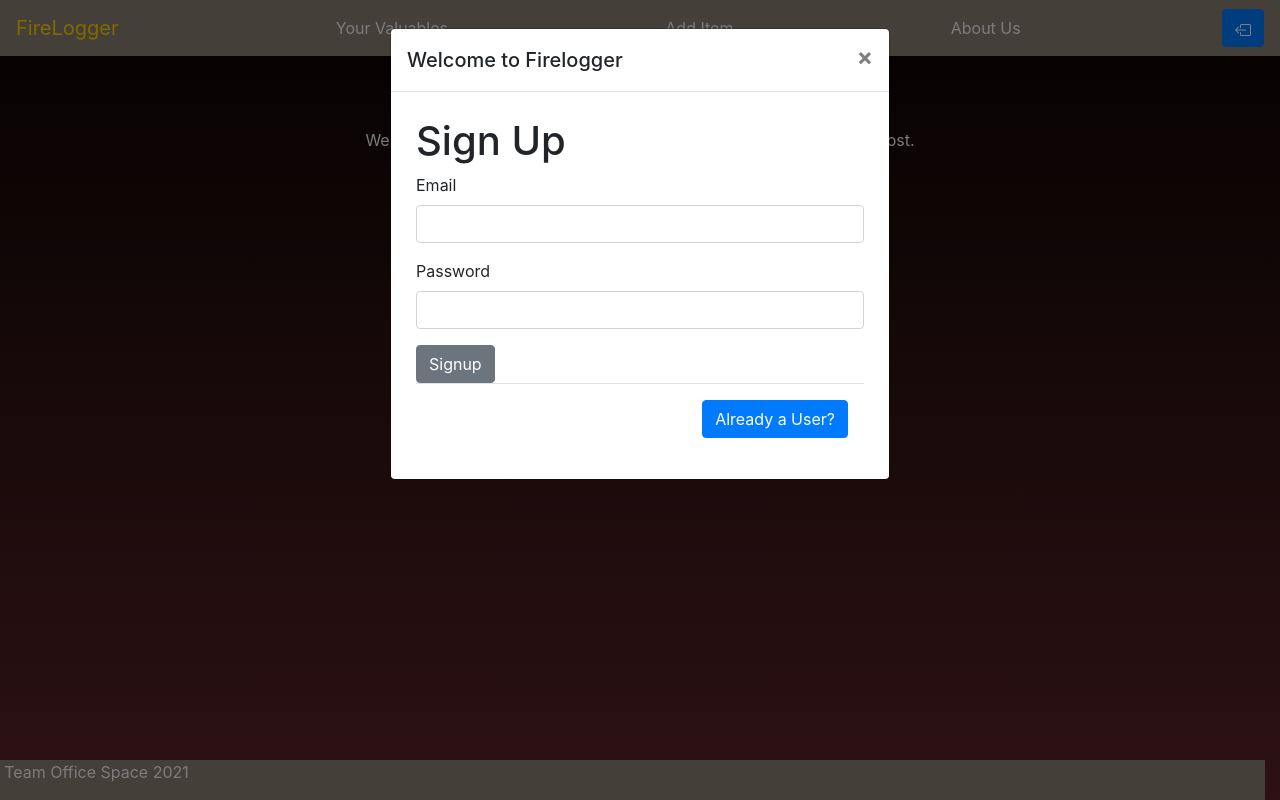
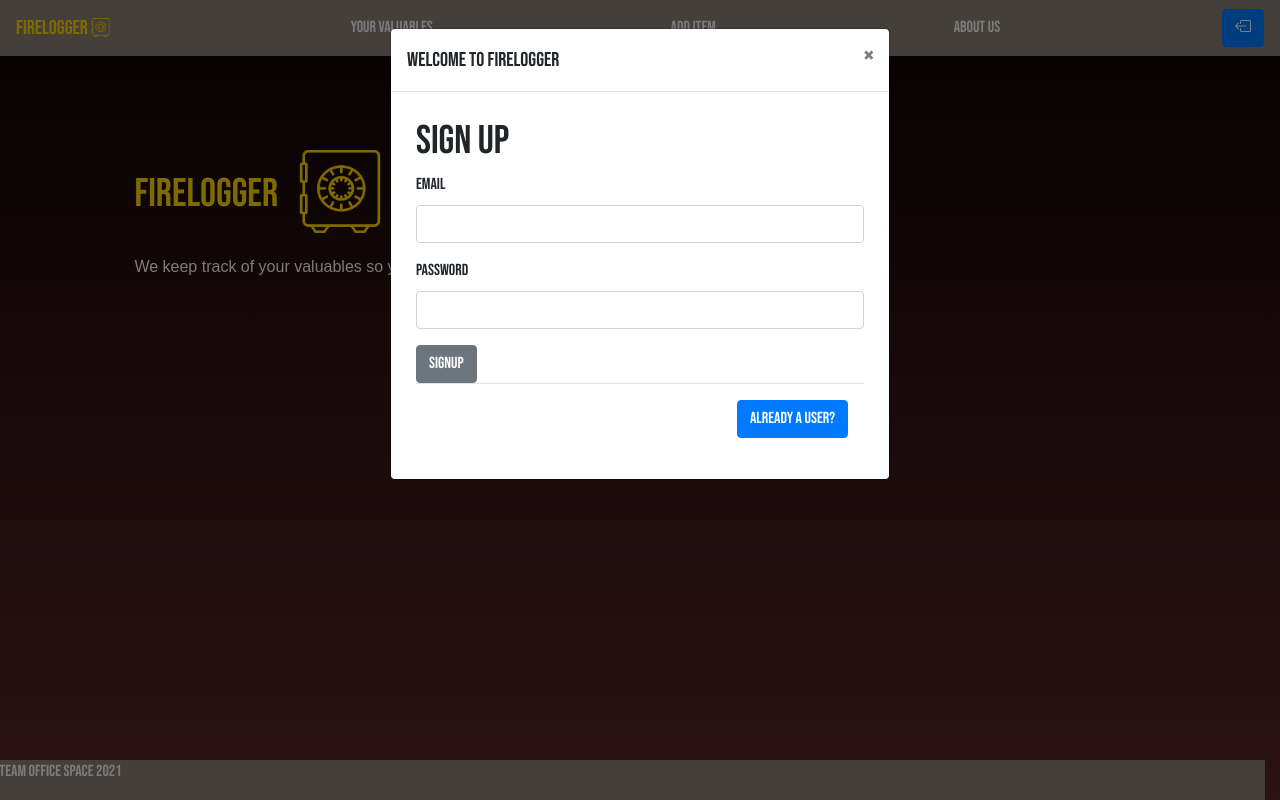
Before and after one commit to davison-robie/fireloggerclient, a React (Create React App) app: page / in a window 1280 px wide. Built offline with nearby package versions, Linux system fonts and the light colour scheme.

Commit message:
logo and font draft

```diff
--- a/public/index.html
+++ b/public/index.html
@@ -24,6 +24,8 @@
       work correctly both with client-side routing and a non-root public URL.
       Learn how to configure a non-root public URL by running `npm run build`.
     -->
+    <link rel="preconnect" href="https://fonts.gstatic.com">
+    <link href="https://fonts.googleapis.com/css2?family=Bebas+Neue&family=Roboto&display=swap" rel="stylesheet">
     <title>React App</title>
   </head>
   <body>
--- a/src/App.css
+++ b/src/App.css
@@ -1,15 +1,18 @@
 .App {
   text-align: center;
+  font-family: 'Bebas Neue', cursive;
 }
 
 body {
   background: linear-gradient(#090302, #5A2328);
+  font-family: 'Bebas Neue', cursive;
   background-repeat: no-repeat;
   min-height: 100vh;
 }
 
 .header {
   background-color: #8A7E72;
+  font-family: 'Bebas Neue', cursive;
 }
 
 .brand {
@@ -30,9 +33,23 @@ body {
 
 .main {
   color: #F7F7F7 !important;
-  text-align: center;
+  text-align: left;
   margin: 1em auto 0 auto;
   width: 84%;
+  font-family: 'Rubik Mono One', sans-serif;
+}
+
+.jumbotron {
+  background: rgba(0, 0, 0, 0);
+}
+
+.jumbotron h1 {
+  font-family: 'Bebas Neue', cursive !important;
+  color: #FFD400;
+}
+
+.jumbotron h1 img {
+  width: 11%;
 }
 
 .displayContainer {
@@ -40,7 +57,7 @@ body {
   width: 84%;
   text-align: left;
   background-color: rgba(0, 0, 0, 0);
-  margin: 1em auto -1em auto;
+  margin: 2em auto 4em auto;
   max-height: 20em;
   overflow: auto;
 }
@@ -48,6 +65,13 @@ body {
 .itemsList {
   margin: 0 auto 0 auto;
   color: #F7F7F7;
+  width: 84%;
+}
+
+.itemsListBody {
+  width: 84%;
+  max-height: 20em;
+  overflow: auto;
 }
 
 .table-hover tbody tr:hover td, .table-hover tbody tr:hover th {
--- a/src/components/site/Header.jsx
+++ b/src/components/site/Header.jsx
@@ -5,6 +5,7 @@ import Home from "./mainDiv/Home";
 import AboutUs from "./mainDiv/AboutUs";
 import ValuablesDisplay from "./mainDiv/valuables/ValuablesDisplay";
 import AddItem from "./mainDiv/valuables/ItemAdd";
+import logo from "./mainDiv/assets/fireLoggerSafe.png";
 
 
 const Header = (props) => {
@@ -12,7 +13,7 @@ const Header = (props) => {
     <header>
       <Navbar className="header">
         <NavbarBrand href="/" className="brand">
-          FireLogger
+          FireLogger<img src={logo} width="25px"></img>
         </NavbarBrand>
         <NavLink>
           <Link to="/yourvaluables" className="inactive">
--- a/src/components/site/mainDiv/Home.jsx
+++ b/src/components/site/mainDiv/Home.jsx
@@ -1,10 +1,14 @@
 import React from 'react';
+import {Jumbotron} from "reactstrap";
+import logo from "../mainDiv/assets/fireLoggerSafe.png";
 
 const Home = () => {
     return (
         <div className="main">
-            <h1>FireLogger</h1>
-            <p>We keep track of your valuables so you can focus on what matters most.</p>
+            <Jumbotron >
+                <h1>FireLogger <img src={logo}></img></h1>
+                <p>We keep track of your valuables so you can focus on what matters most.</p>
+            </Jumbotron>
         </div>
     );
 }
--- a/src/components/site/mainDiv/valuables/ItemAdd.jsx
+++ b/src/components/site/mainDiv/valuables/ItemAdd.jsx
@@ -22,6 +22,7 @@ const AddValuable = (props) => {
   const [model, setModel] = useState("1234");
   const [serial_number, setSerial_Number] = useState("1234");
   const [photo, setPhoto] = useState("string");
+  const [loading, setLoading] = useState(false);
   const [dollar_value, setDollar_Value] = useState("100");
   const [category, setCategory] = useState("electronics");
 
--- a/src/components/site/mainDiv/valuables/ItemInfoCard.jsx
+++ b/src/components/site/mainDiv/valuables/ItemInfoCard.jsx
@@ -11,6 +11,7 @@ const ItemInfoCard = (props) => {
             })
         })
         .then(() => props.fetchValuables())
+
     };
 
     return (
@@ -26,7 +27,7 @@ const ItemInfoCard = (props) => {
                             <CardText>Dollar Value: {props.valuable.dollar_value}</CardText>
                         </Card>
                         <Card className="itemInfoCard">
-                            <CardImg top width="100%" src={props.valuable.photo}/>
+                            <CardImg src={props.valuable.photo} size="cover"/>
                             <CardFooter>
                                 <Button bottom width="67%" color="danger" onClick={() => {deleteValuable(props.valuable)}}>Delete</Button>
                                 <Button color="warning" onClick={(e) => {
--- a/src/components/site/mainDiv/valuables/ItemsList.jsx
+++ b/src/components/site/mainDiv/valuables/ItemsList.jsx
@@ -1,10 +1,10 @@
-import React, { useState } from 'react';
+import React, { useState, useEffect } from 'react';
 import { Card, CardBody, Table, Container } from 'reactstrap';
 import ItemInfoCard from "./ItemInfoCard";
 import ItemEdit from "./ItemEdit";
 
 const ItemsList = (props) => {
-  const [oneValuable, setOneValuable] = useState([props.valuable]);
+  const [oneValuable, setOneValuable] = useState([]);
   const [modal, setModal] = useState(false);
   const [valuableToUpdate, setValuableToUpdate] = useState({});
 
@@ -23,6 +23,13 @@ const ItemsList = (props) => {
         )
     })
 }
+
+useEffect(() => {
+  if (props.valuables.length === 0){
+    return
+  }
+  setOneValuable(props.valuables[0])
+}, [props.valuables]);
 
 const editUpdateValuable = (valuable) => {
   setValuableToUpdate(valuable);
@@ -49,8 +56,8 @@ const editOff = () => {
             </tr>
           </thead>
           <tbody className="itemsListBody">
-            {props.valuables.length != undefined ? valuablesMapper() : ""}
-          </tbody>
+              {props.valuables.length != undefined ? valuablesMapper() : ""}
+            </tbody>
         </Table>
       </Card>
       {modal ? <ItemEdit valuable={valuableToUpdate} editUpdateValuable={editUpdateValuable}
--- a/src/components/site/mainDiv/valuables/ValuablesDisplay.jsx
+++ b/src/components/site/mainDiv/valuables/ValuablesDisplay.jsx
@@ -11,7 +11,7 @@ const ValuablesDisplay = (props) => {
             method: "GET",
             headers: new Headers ({
                 "Content-Type": "application/json",
-                "Authorization": props.token
+                "Authorization": props.token ? props.token : localStorage.getItem("token")
             })
         })
         .then((res) => res.json())
```
Also changed, not shown: src/components/site/mainDiv/AccountInfo.jsx (deleted, +0 -17 lines), src/components/site/mainDiv/assets/fireLoggerSafe.png (added).
